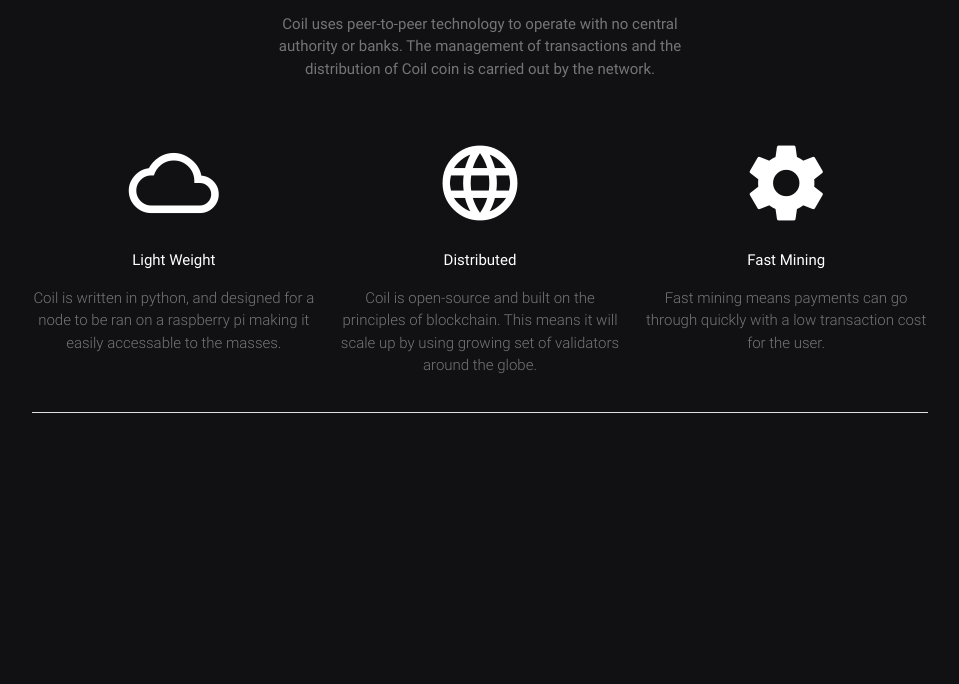
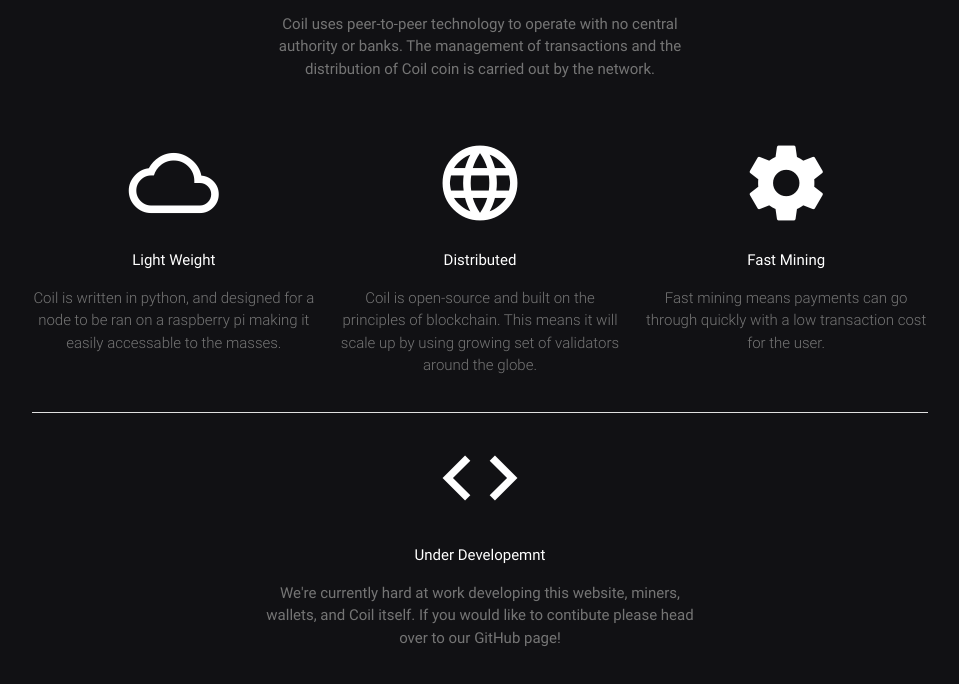
Before and after one commit to coilcoin/Website, a plain HTML site: page index.html in a window 1280 px wide. Shown: the part 776-1460 px from the top of the page, without its empty margins (160-1119 px from the left). Drawn offline with nearby package versions, Linux system fonts and the light colour scheme.

Commit message:
Added more info

```diff
--- a/css/styles.css
+++ b/css/styles.css
@@ -65,7 +65,7 @@ nav, a, li, img{
     height: 2em;
 }
 
-#content{
+.content{
     position: relative;
     top: -143px;
 }
--- a/index.html
+++ b/index.html
@@ -49,7 +49,7 @@
         </div>
     </div>
 
-    <div id="content" class="row container">
+    <div class="row container content">
         <h2 class="white-text header center">Coil Coin</h2>
         <div class="row">
             <div class="col s12 m6 offset-m3">
@@ -81,6 +81,18 @@
             </div>
         </div>
         <div class="divider"></div>
+    </div>
+
+    <div class="row container white-text content">
+        <div class="row">
+            <div class="col s12 m6 offset-m3">
+                <div class="center promo promo-example">
+                    <i class="material-icons">code</i>
+                    <p class="promo-caption">Under Developemnt</p>
+                    <p class="center grey-text text-darken-1">We're currently hard at work developing this website, miners, wallets, and Coil itself. If you would like to contibute please head over to our GitHub page!</p>
+                </div>
+            </div>
+        </div>
     </div>
 
     <br />
```
